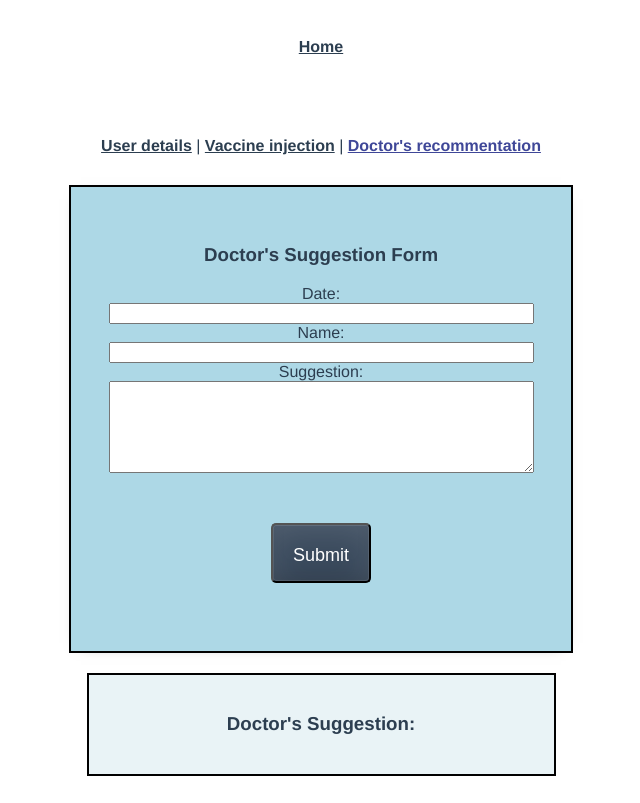
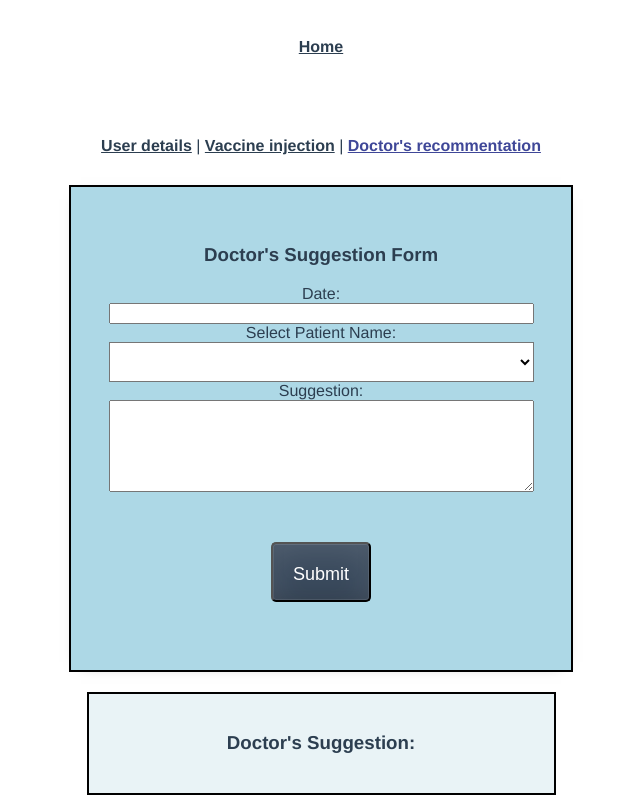
Before and after one commit to MarkWSTWRTNR/S3_SE331_Project_I, a Vue app: page /patient/1/doctorcomment in a window 1280 px wide. Shown: the whole page, without its empty margins (319-959 px from the left). Built offline with nearby package versions, Linux system fonts and the light colour scheme; data requests are answered from the project's data file.

Commit message:
update select form select patient name list

```diff
--- a/src/components/ReviewForm.vue
+++ b/src/components/ReviewForm.vue
@@ -5,8 +5,21 @@
             <label for="date">Date:</label>
             <input id="date" v-model="date">
 
-            <label for="name">Name:</label>
-            <input id="name" v-model="name">
+            <label for="name">Select Patient Name:</label>
+            <select id="name" v-model.number="name">
+                <option>Marwa Giles</option>
+                <option>Ameen Quintana</option>
+                <option>Chardonnay Dixon</option>
+                <option>Owais Howe</option>
+                <option>Noa Carroll</option>
+                <option>Kayden Vaughn</option>
+                <option>Isabelle Mayo</option>
+                <option>Harun Derrick</option>
+                <option>Mekhi Hawes</option>
+                <option>Ruben Lyons</option>
+                <option>Imaan Hodgson</option>
+                <option>Shantelle Villarreal</option>
+            </select>
 
             <label for="suggestion">Suggestion:</label>
             <textarea id="suggestion" v-model="suggestion"></textarea>
@@ -20,14 +33,14 @@
 export default {
     data() {
         return {
-            name: '',
+            name: null,
             suggestion: '',
             date: ''
         }
     },
     methods: {
         onSubmit() {
-            if (this.name === '' || this.suggestion === '' || this.date === '') {
+            if (this.name === null || this.suggestion === '' || this.date === '') {
                 alert('This Form is incomplete. Please fill out evert field.')
                 return
             }
@@ -39,7 +52,7 @@ export default {
             }
             this.$emit('review-submited', productReview)
 
-            this.name = ''
+            this.name = null
             this.suggestion = ''
             this.date = ''
         }
```
